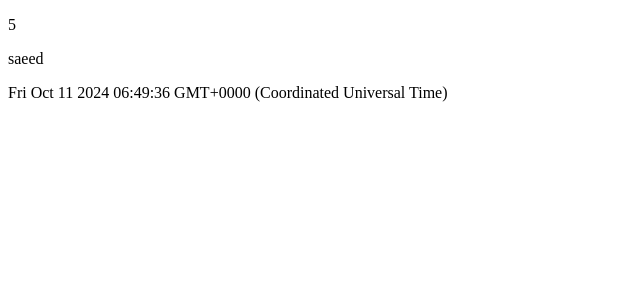
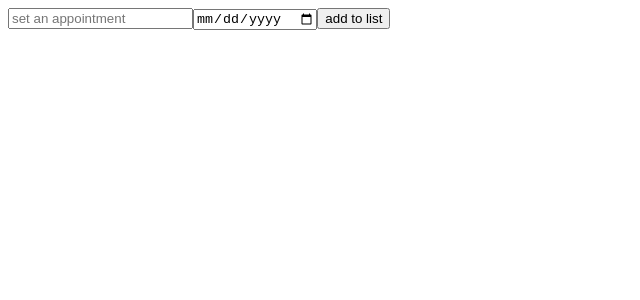
Before and after one commit to saeedd1994/appontmentApp, an Angular app: page / in a window 1280 px wide. Shown: the top 300 px of the page, without its empty margins (0-640 px from the left). Built offline with nearby package versions, Linux system fonts and the light colour scheme.

Commit message:
- generate inputs

```diff
--- a/src/app/app.module.ts
+++ b/src/app/app.module.ts
@@ -4,6 +4,7 @@ import { BrowserModule } from '@angular/platform-browser';
 import { AppRoutingModule } from './app-routing.module';
 import { AppComponent } from './app.component';
 import { AppointmentListComponent } from './appointment-list/appointment-list.component';
+import {FormsModule} from "@angular/forms";
 
 @NgModule({
   declarations: [
@@ -12,7 +13,8 @@ import { AppointmentListComponent } from './appointment-list/appointment-list.co
   ],
   imports: [
     BrowserModule,
-    AppRoutingModule
+    AppRoutingModule,
+    FormsModule,
   ],
   providers: [],
   bootstrap: [AppComponent]
--- a/src/app/appointment-list/appointment-list.component.html
+++ b/src/app/appointment-list/appointment-list.component.html
@@ -1,3 +1,5 @@
-<p>{{ appointmentList.id }}</p>
-<p>{{ appointmentList.title }}</p>
-<p>{{ appointmentList.date }}</p>
+<div>
+  <input [(ngModel)]="appointmentTitle" type="text" placeholder="set an appointment ">
+  <input [(ngModel)]="appointmentDate" type="date" placeholder="set a date">
+  <button (click)="addAppointment()">add to list</button>
+</div>
--- a/src/app/appointment-list/appointment-list.component.ts
+++ b/src/app/appointment-list/appointment-list.component.ts
@@ -1,4 +1,4 @@
-import { Component } from '@angular/core';
+import {Component} from '@angular/core';
 import {Appointment} from "../models/appointment";
 
 @Component({
@@ -8,10 +8,13 @@ import {Appointment} from "../models/appointment";
 })
 export class AppointmentListComponent {
 
-  appointmentList: Appointment =
-    {
-      id: 5,
-      title: 'saeed',
-      date: new Date()
-    }
+  appointmentList: Appointment[] = [];
+
+  appointmentTitle: string = '';
+  appointmentDate: Date = new Date();
+
+  addAppointment() {
+    alert(this.appointmentTitle + ' ' + this.appointmentDate);
+  }
+
 }
```
